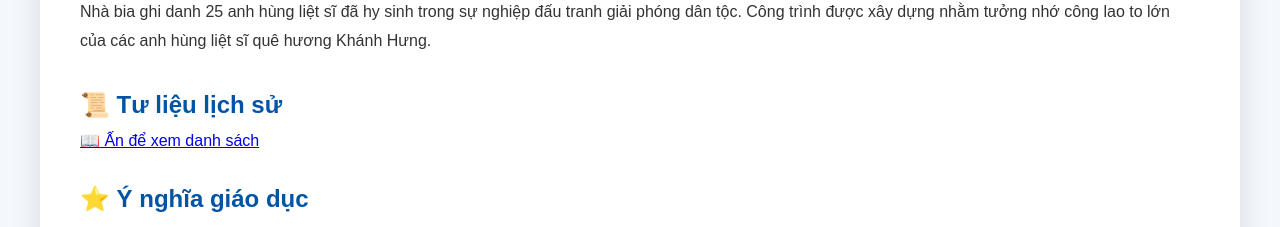
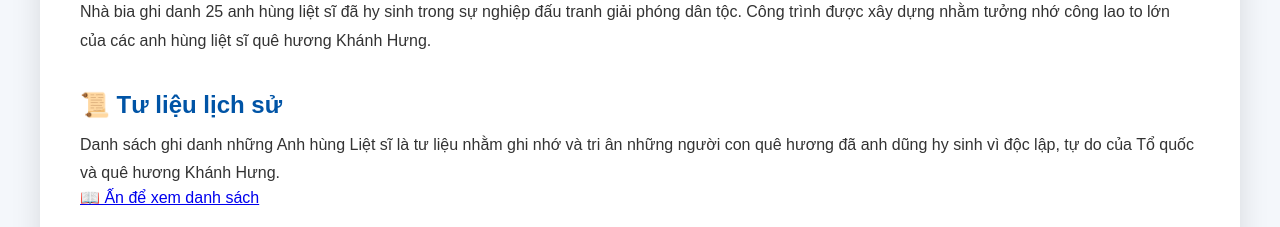
Before and after one commit to doanxakhanhhung/diachido-khanhhung, a React (Vite) app: page /chi-tiet/1 in a window 1280 px wide. Shown: the part 839-1066 px from the top of the page. Built offline with nearby package versions, Linux system fonts and the light colour scheme.

Commit message:
Update diaChiDo.js

```diff
--- a/src/data/diaChiDo.js
+++ b/src/data/diaChiDo.js
@@ -40,7 +40,7 @@ const diaChiDo = [
       "Nhà bia ghi danh 25 anh hùng liệt sĩ đã hy sinh trong sự nghiệp đấu tranh giải phóng dân tộc. Công trình được xây dựng nhằm tưởng nhớ công lao to lớn của các anh hùng liệt sĩ quê hương Khánh Hưng.",
 
     lichsu:
-      "  ",
+      "Danh sách ghi danh những Anh hùng Liệt sĩ là tư liệu nhằm ghi nhớ và tri ân những người con quê hương đã anh dũng hy sinh vì độc lập, tự do của Tổ quốc và quê hương Khánh Hưng.",
     pdf: "/documents/DanhSachLietSiGoChauMai.pdf",
 
     ynghia:
@@ -77,7 +77,7 @@ const diaChiDo = [
       "Nhà bia ghi danh 89 anh hùng liệt sĩ đã hy sinh trong sự nghiệp đấu tranh giải phóng dân tộc. Công trình được xây dựng nhằm tưởng nhớ công lao to lớn của các anh hùng liệt sĩ quê hương Khánh Hưng.",
 
     lichsu:
-      "  ",
+      "Danh sách ghi danh những Anh hùng Liệt sĩ là tư liệu nhằm ghi nhớ và tri ân những người con quê hương đã anh dũng hy sinh vì độc lập, tự do của Tổ quốc và quê hương Khánh Hưng.",
        pdf: "/documents/DanhSachLietSiBenPho.pdf",
     ynghia:
       "Là địa điểm sinh hoạt truyền thống của Đoàn Thanh niên, góp phần giáo dục lý tưởng cách mạng, bồi đắp lòng yêu nước, niềm tự hào dân tộc và ý thức trách nhiệm cho đoàn viên, thanh thiếu nhi; qua đó giúp thế hệ trẻ hiểu, trân trọng và phát huy truyền thống cách mạng của quê hương.",
@@ -108,7 +108,7 @@ const diaChiDo = [
       "Nhà bia ghi danh 15 anh hùng liệt sĩ đã hy sinh trong sự nghiệp đấu tranh giải phóng dân tộc. Công trình được xây dựng nhằm tưởng nhớ công lao to lớn của các anh hùng liệt sĩ quê hương Khánh Hưng.",
 
     lichsu:
-      "Xem danh sách các Anh hùng, Liệt sĩ – những người đã anh dũng hy sinh vì độc lập, tự do của Tổ quốc và quê hương Khánh Hưng.",
+      "Danh sách ghi danh những Anh hùng Liệt sĩ là tư liệu nhằm ghi nhớ và tri ân những người con quê hương đã anh dũng hy sinh vì độc lập, tự do của Tổ quốc và quê hương Khánh Hưng.",
     pdf: "/documents/DanhSachLietSiThaiTri.pdf",
     ynghia:
       "Là địa điểm sinh hoạt truyền thống của Đoàn Thanh niên, góp phần giáo dục lý tưởng cách mạng, bồi đắp lòng yêu nước, niềm tự hào dân tộc và ý thức trách nhiệm cho đoàn viên, thanh thiếu nhi; qua đó giúp thế hệ trẻ hiểu, trân trọng và phát huy truyền thống cách mạng của quê hương.",
```
